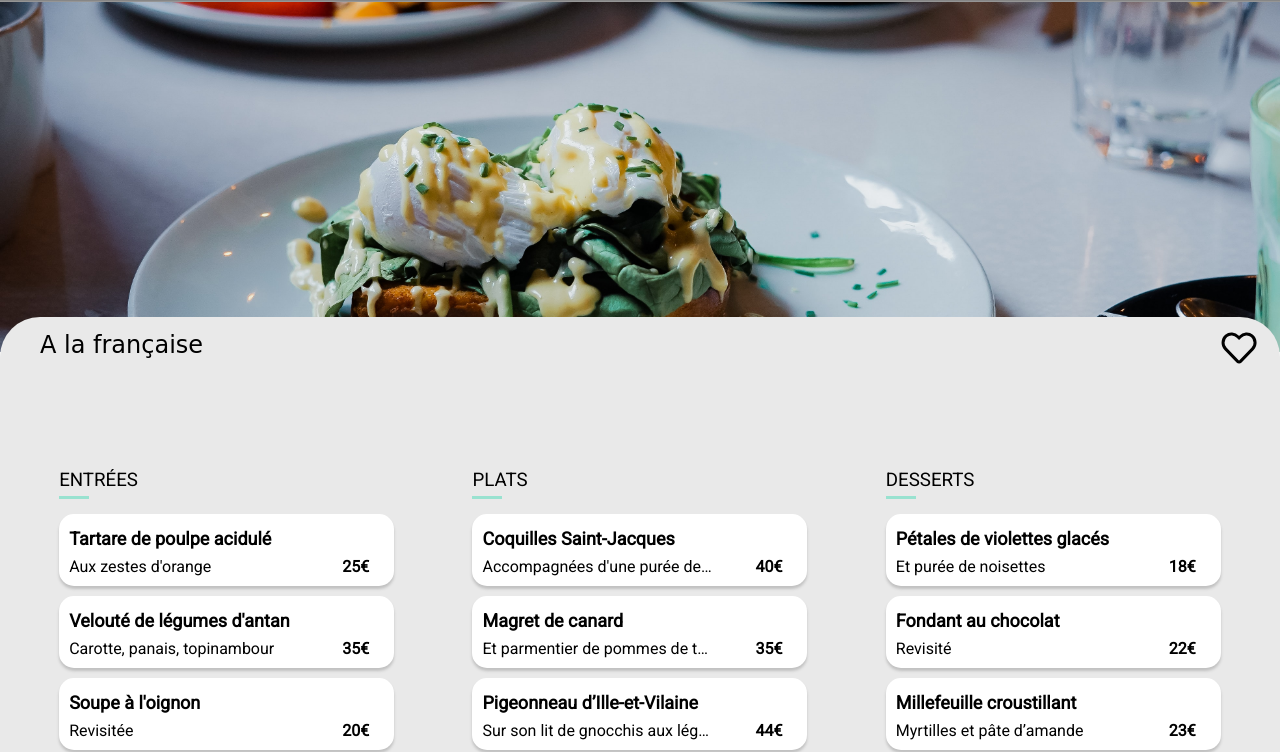
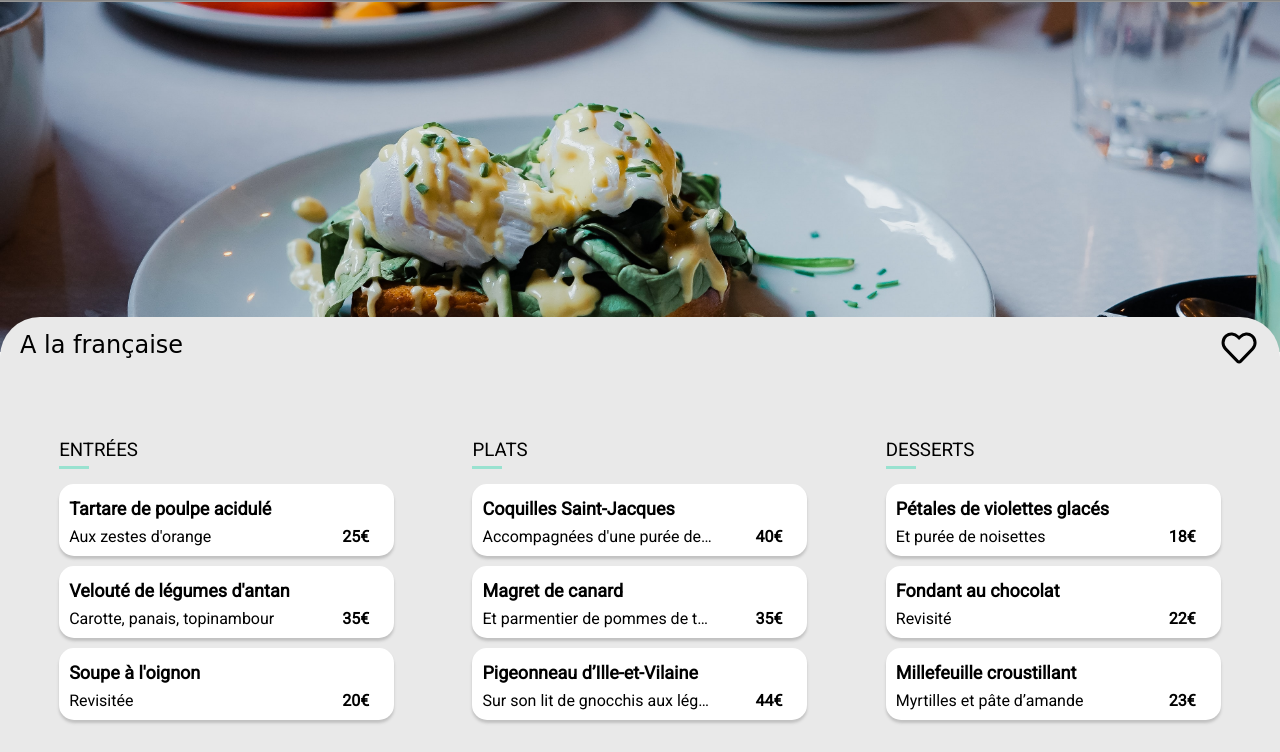
Before and after one commit to JackNoAniki/ElmesoudiYacob_3_03012022, a website: page a-la-francaise.html in a window 1280 px wide. Shown: the part 52-804 px from the top of the page. Drawn offline with Linux system fonts and the light colour scheme; a web font is replaced by a local one.

Commit message:
Refactoring + modif position items Refactoring, suppression de code superflu, changement dispositions items de l'index et des pages restaurant pour un meilleur responsive.

```diff
--- a/a-la-francaise.html
+++ b/a-la-francaise.html
@@ -30,8 +30,8 @@
                     <img src="./images/restaurants/toa-heftiba-DQKerTsQwi0-unsplash.jpg" alt="A la française"/>
                 </div>
 
-            <div class="restaurant">
-                <div class="restaurant__title">
+            <div class="resto">
+                <div class="resto__title">
                     <h2>A la française</h2>
                 </div>
                 <label for="heart">
@@ -194,7 +194,7 @@
                     </div>
                 </div>
 
-                <div class="restaurant__btn">
+                <div class="resto__btn">
                     <a href="#">
                         <p>Commander</p>
                     </a>
--- a/sass/base/_fonts.scss
+++ b/sass/base/_fonts.scss
@@ -5,7 +5,7 @@
     font-family: 'Roboto', sans-serif;
 }
 
-.restaurant__title {
+.resto__title {
     h2 {
         font-family: 'Shrikhand', cursive;
         font-weight: normal;
--- a/sass/layout/_menu-restaurant.scss
+++ b/sass/layout/_menu-restaurant.scss
@@ -11,13 +11,13 @@
         }
     }
 
-    .restaurant {
+    .resto {
         @include restaurant-block;
 
         &__title {
             margin-bottom: 30px;
             display: flex;
-            width: 1900px;
+            width: 100%;
 
             h2 {
                 width: 300px;
@@ -44,20 +44,19 @@
 
 
         .menu-flex {
-        @media screen and (min-width: 768px) {
             display: flex;
             flex-direction: row;
             justify-content: space-around;
             flex-wrap: wrap;
-            width: 1900px;
-        }
+            width: 100%;
+
             .menu-bloc {
                 @media screen and (min-width: 768px) {
                     display: flex;
                     flex-wrap: wrap;
-                    justify-content: column;
+                    justify-content: space-around;
                     width: 335px;
-                    flex-direction: row;
+                    flex-direction: column;
                 }
 
                 h3 {
--- a/sass/pages/_accueil.scss
+++ b/sass/pages/_accueil.scss
@@ -2,21 +2,17 @@
     padding-top: 40px;
     padding-bottom: 40px;
     background: $bg-color-block;
-
-    @media screen and (min-width: 768px) {
-        display: flex;
-        flex-wrap: wrap;
-        justify-content: space-around;
-    }
+    width: 100%;
+    display: flex;
+    flex-wrap: wrap;
+    flex-direction: row;
+    justify-content: space-around;
 
     h2 {
         margin-top: 0;
         margin-bottom: 30px;
         margin-left: 20px;
-        @media screen and (min-width: 768px) {
-            display: flex;
-            width: 1900px;
-        }
+        width: 100%;
     }
 
     a {
```
Also changed, not shown: la-note-enchantee.html (+3 -3 lines), le-delice-des-sens.html (+3 -3 lines), palette-du-gout.html (+3 -3 lines), css/style.css, 1 other file.
